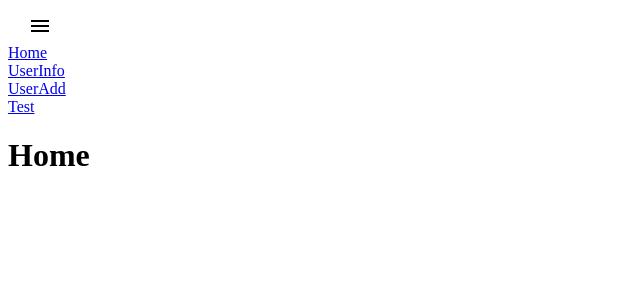
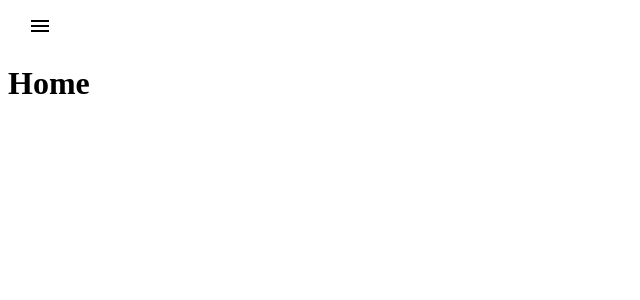
Before and after one commit to koyamal/gae-app, a React (Create React App) app in the folder client/: page / in a window 1280 px wide. Shown: the top 300 px of the page, without its empty margins (0-640 px from the left). Built offline with nearby package versions, Linux system fonts and the light colour scheme.

Commit message:
App.tsxの修正

```diff
--- a/client/src/App.tsx
+++ b/client/src/App.tsx
@@ -4,27 +4,19 @@ import Home from "./components/pages/Home";
 import UserInfo from "./components/pages/UserInfo";
 import OneUserInfo from "./components/pages/OneUserInfo";
 import UserAdd from "./components/pages/UserAdd";
-import TemporaryDrawer from "./components/pages/Test";
+import MyDrawer from "./components/molecules/MyDrawer";
 
 const App: React.FC = () => {
   return (
     <BrowserRouter>
       <div className="App">
-        <TemporaryDrawer />
-        <Link to="/">Home</Link>
-        <br />
-        <Link to="/user">UserInfo</Link>
-        <br />
-        <Link to="/adduser">UserAdd</Link>
-        <br />
-        <Link to="/test">Test</Link>
+        <MyDrawer />
       </div>
       <Routes>
         <Route path="/" element={<Home />} />
         <Route path="/user" element={<UserInfo />} />
         <Route path="/oneuserinfo/:docId" element={<OneUserInfo />} />
         <Route path="/addUser" element={<UserAdd />} />
-        <Route path="/test" element={<TemporaryDrawer />} />
       </Routes>
     </BrowserRouter>
     // <UserInfo />
--- a/client/src/components/molecules/MyDrawer.tsx
+++ b/client/src/components/molecules/MyDrawer.tsx
@@ -29,8 +29,6 @@ export default function MyDrawer() {
         <Link to="/user">UserInfo</Link>
         <br />
         <Link to="/adduser">UserAdd</Link>
-        <br />
-        <Link to="/test">Test</Link>
       </div>
         {['Inbox', 'Starred', 'Send email', 'Drafts'].map((text, index) => (
           <ListItem key={text} disablePadding>
```
